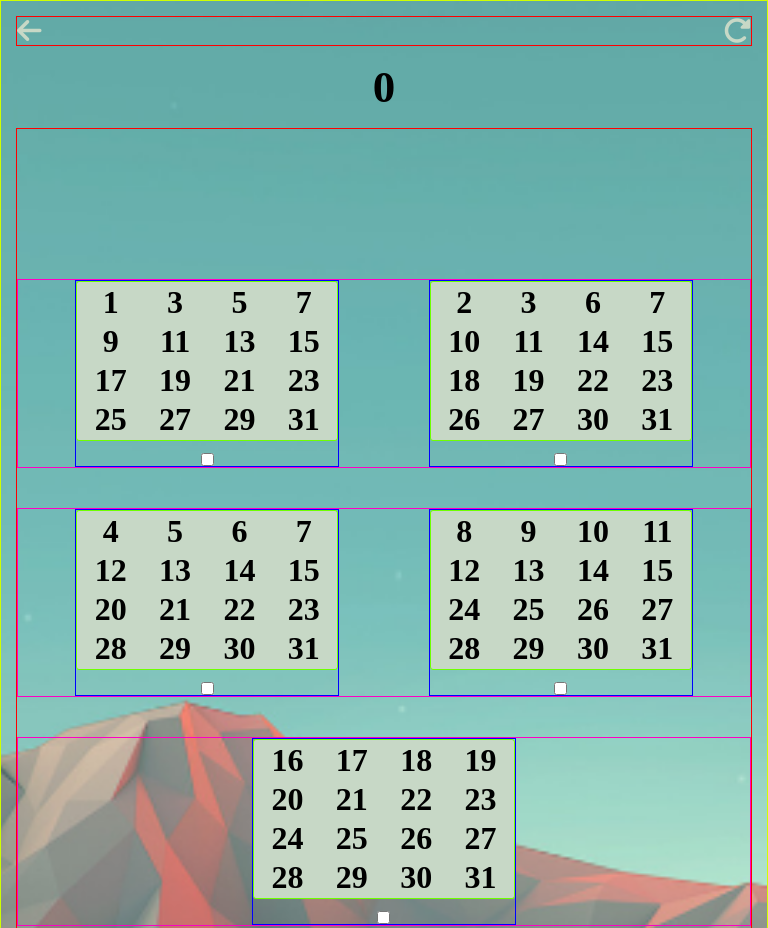
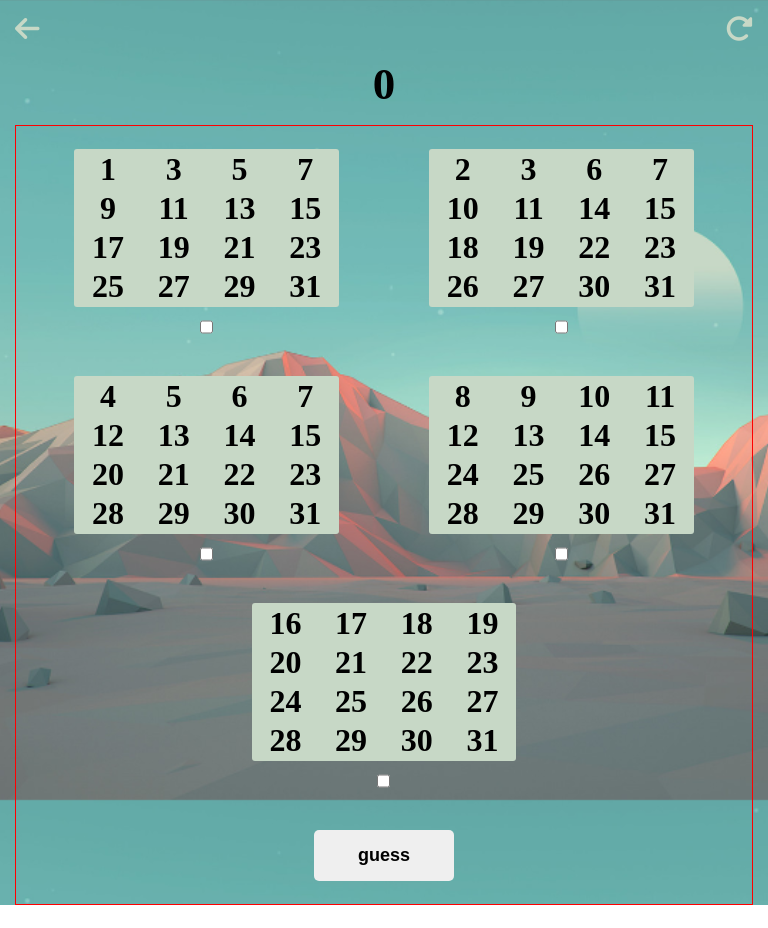
Before and after one commit to A7med-sharaf/Guess_game, a plain HTML site: page indexGame.html in a window 768 px wide. Shown: the top 928 px of the page. After the commit the page ends 905 px from the top, so only its background shows below. Drawn offline with Linux system fonts and the light colour scheme.

Commit message:
edit last

```diff
--- a/index.css
+++ b/index.css
@@ -6,7 +6,7 @@
 }
 
 body{
-    border: 1px solid rgb(208, 255, 0);
+    /* border: 1px solid rgb(208, 255, 0); */
     width: 100%;
     height: 150vh;
     background-image: url(./photo/Preview\ and\ Download\ Wallpaper\ -\ HD\ Wallpapers\ -\ Desktop\ Background\ Images.png);
@@ -21,7 +21,7 @@ body{
 }
 form{
     position: relative;
-    border: 1px solid red;
+    /* border: 1px solid red; */
     width: 100%;
     height: 130vh;
     display: flex;
@@ -36,13 +36,13 @@ form .box1{
     /* position: relative; */
 width: 100%;
 /* height: 100vh; */
-border: 1px solid rgb(111, 255, 0);
+/* border: 1px solid rgb(111, 255, 0); */
 background-color: rgb(199 216 198);
 border-radius: 3px;
 
 }
 .section{
-     border: 1px solid blue;
+     /* border: 1px solid blue; */
     width: 24%;
     height: 187px;
     display: flex;
@@ -53,7 +53,7 @@ border-radius: 3px;
 }
 
 .box1 table{
-    border: 1px solid darkcyan;
+    /* border: 1px solid darkcyan; */
 
 }
 
@@ -64,7 +64,7 @@ border-radius: 3px;
 }
 
 .flex1{
-    border: 1px solid rgb(255, 0, 195);
+    /* border: 1px solid rgb(255, 0, 195); */
     width: 90%;
     display: flex;
     justify-content: space-around;
@@ -91,7 +91,7 @@ border-radius: 3px;
 }
 
 .navbar{
-    border: 1px solid red;
+    /* border: 1px solid red; */
     /* margin-top: 10px; */
 
     width: 100%;
@@ -249,7 +249,7 @@ footer p{
         gap: 30px;
     }
     .section{
-        border: 1px solid green;
+        /* border: 1px solid green; */
         width: 90%;
         display: flex;
         flex-direction: column;
@@ -260,7 +260,7 @@ footer p{
     }
     form{
         /* position: relative; */
-        border: 1px solid red;
+        /* border: 1px solid red; */
         height: 120vh;
         display: flex;
         align-items: center;
@@ -271,7 +271,7 @@ footer p{
     body{
 
         height: 100vh;
-        border: 1px solid rgb(208, 255, 0);
+        /* border: 1px solid rgb(208, 255, 0); */
     }
     #value{
         font-size: 45px;
@@ -316,11 +316,21 @@ footer p{
         flex-direction: column;
 
     }
+    form{
+        /* position: relative; */
+        border: 1px solid red;
+        height: 120vh;
+        display: flex;
+        align-items: center;
+        justify-content: space-between;
+        /* margin-top: 38px; */
+        padding: 23px 0px;
+    }
     /* form{
 
     } */
     body{
-        height: 200vh;
+        height: 100vh;
         object-fit: cover;
         background-position-x: center;
     }
@@ -366,7 +376,7 @@ footer p{
 
     } */
     body{
-        height: 200vh;
+        height: 100vh;
         object-fit: cover;
         background-position-x: center;
     }
```
